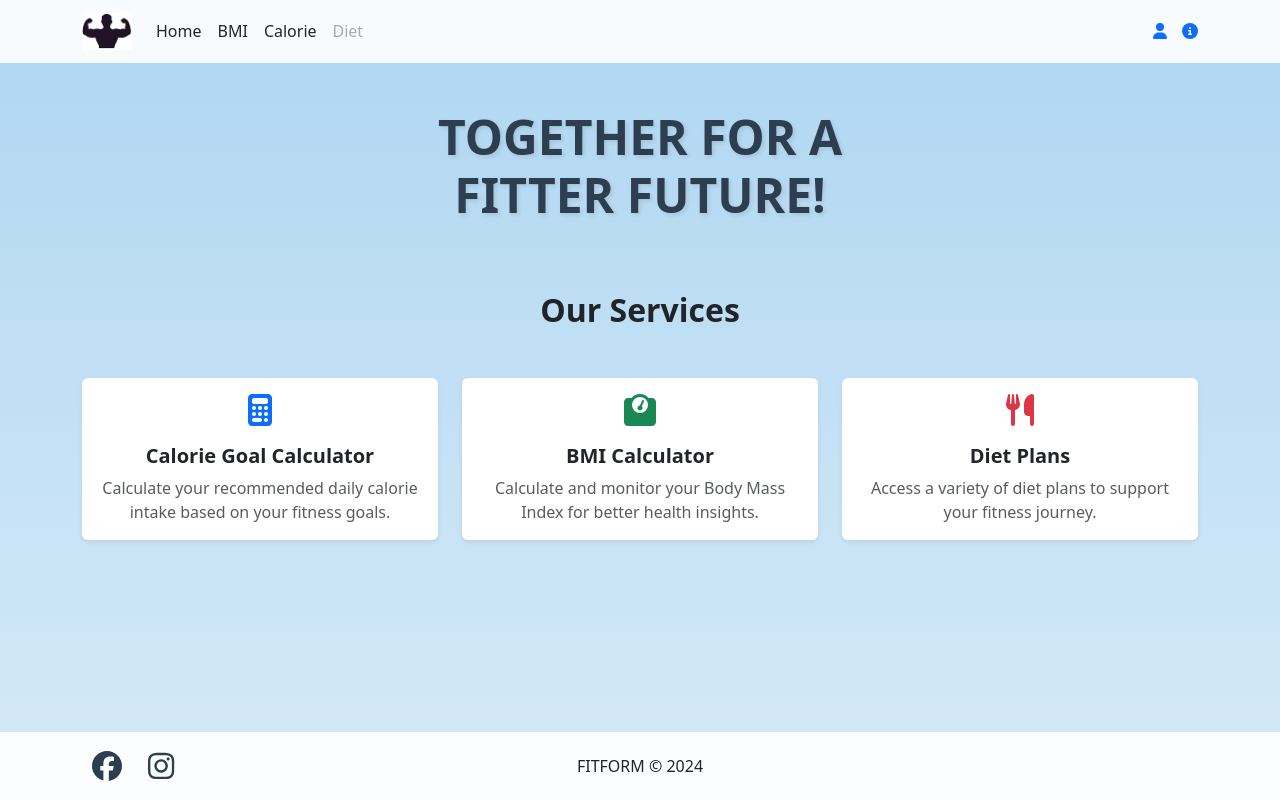
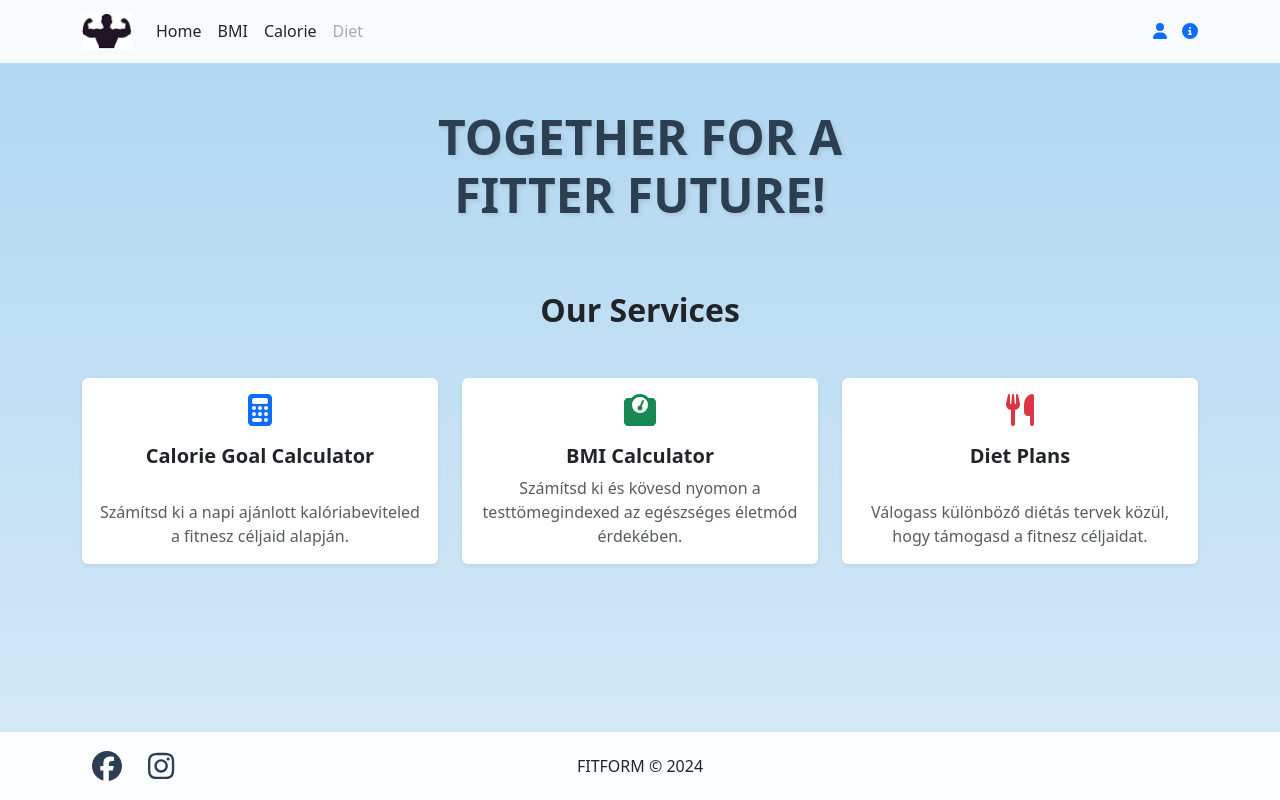
Before and after one commit to valyiroland/FittnesProjekt, a React (Create React App) app: page / in a window 1280 px wide. Built offline with nearby package versions, Linux system fonts and the light colour scheme.

Commit message:
kommentezés főoldal, diet, kalória

```diff
--- a/src/Diet.js
+++ b/src/Diet.js
@@ -3,13 +3,21 @@ import axios from 'axios';
 import './Diet.css';
 
 export default function Diet() {
+  // Kiválasztott kategória állapota (alapértelmezetten "Vegetables")
   const [selectedCategory, setSelectedCategory] = useState("Vegetables");
+
+  // Hozzávalók listájának állapota
   const [foods, setFoods] = useState([]);
+
+  // Receptek listájának állapota
   const [recipes, setRecipes] = useState([]);
 
+  // Ez a hook akkor fut le, amikor a `selectedCategory` értéke megváltozik
   useEffect(() => {
+    // Adatok lekérő függvénye (aszinkron módon)
     const fetchData = async () => {
       try {
+        // Kategórianévhez tartozó azonosítók
         const categoryIdMap = {
           "Vegetables": 1,
           "Fruits": 2,
@@ -20,31 +28,35 @@ export default function Diet() {
           "Others": 7,
         };
 
-        // Hozzávalók lekérése
+        // Hozzávalók lekérése az API-ból a kiválasztott kategória alapján
         const foodResponse = await axios.get(`${process.env.REACT_APP_API_URL}/Ingredients/category/${categoryIdMap[selectedCategory]}`);
-        setFoods(foodResponse.data);
+        setFoods(foodResponse.data); // Lekért hozzávalók állapotba mentése
 
-        // Receptek lekérése
+        // Receptek lekérése az API-ból
         const recipeResponse = await axios.get(`${process.env.REACT_APP_API_URL}/Recipes/Recipes`);
-        setRecipes(recipeResponse.data);
+        setRecipes(recipeResponse.data); // Lekért receptek állapotba mentése
 
       } catch (error) {
-        console.error("Error fetching data", error);
+        console.error("Hiba történt az adatok lekérésekor", error);
       }
     };
 
+    // Adatlekérő függvény meghívása
     fetchData();
-  }, [selectedCategory]);
+  }, [selectedCategory]); // Hook újrafut, ha megváltozik a kiválasztott kategória
 
   return (
     <div className="container mt-5 pt-5 pb-5">
       <h1 className="text-center mb-4">Nutritional Guide</h1>
+
+      {/* Kategóriaválasztó legördülő lista */}
       <div className="d-flex justify-content-center mb-4">
         <select
           value={selectedCategory}
-          onChange={(e) => setSelectedCategory(e.target.value)}
+          onChange={(e) => setSelectedCategory(e.target.value)} // Kiválasztott kategória frissítése
           className="form-select border-dark w-auto text-center"
         >
+          {/* Elérhető kategóriák megjelenítése */}
           {["Vegetables", "Fruits", "Meats and fishes", "Pasta and Breads", "Nuts and Legumes", "Dairy", "Others"].map((category) => (
               <option key={category} value={category}>
                 {category}
@@ -53,6 +65,7 @@ export default function Diet() {
         </select>
       </div>
 
+      {/* Hozzávalók kártyák formájában történő megjelenítése */}
       <div className="row row-cols-1 row-cols-sm-2 row-cols-md-3 row-cols-lg-4 row-cols-xl-5 g-4 mb-5">
         {foods &&
           foods.map((food, index) => (
@@ -71,6 +84,7 @@ export default function Diet() {
           ))}
       </div>
 
+      {/* Receptek megjelenítése */}
       <h2 className="font-weight-bold mb-4 text-center">Recipes</h2>
       <div className="row row-cols-1 row-cols-md-2 row-cols-lg-3 g-4 mb-5">
         {recipes &&
@@ -83,6 +97,7 @@ export default function Diet() {
                   <div>
                     <p className="font-weight-bold mb-2">Ingredients:</p>
                     <ul className="list-unstyled">
+                      {/* Hozzávalók listázása vagy hibaüzenet ha nincs */}
                       {recipe.ingredients && Array.isArray(recipe.ingredients) && recipe.ingredients.length > 0 ? (
                         recipe.ingredients.map((ingredient, idx) => <li key={ingredient + idx}>{ingredient}</li>)
                       ) : (
--- a/src/Home.js
+++ b/src/Home.js
@@ -3,7 +3,8 @@ import { FontAwesomeIcon } from "@fortawesome/react-fontawesome";
 import { faCalculator, faWeight, faUtensils } from "@fortawesome/free-solid-svg-icons";
 import './Home.css';
 import { Link } from "react-router-dom";
-// HeroSection memoizálása, hogy ne renderelődjön újra feleslegesen
+
+// HeroSection komponens memoizálása, hogy ne renderelődjön újra feleslegesen, ha nem változik
 const HeroSection = React.memo(() => {
   return (
     <div>
@@ -18,15 +19,17 @@ const HeroSection = React.memo(() => {
 });
 
 export default function Home() {
+  // Állapot, hogy melyik kártya van éppen "hover"-olva (egér fölé került)
   const [hoveredCard, setHoveredCard] = useState(null);
 
-  // Alapértelmezett és hover stílusok
+  // Alapértelmezett stílus a kártyákhoz
   const defaultStyle = {
     transition: "transform 0.3s ease, boxShadow 0.3s ease",
     transform: "scale(1)",
     boxShadow: "none",
   };
 
+  // Hover (rámutatás) alatti stílus a kártyákhoz
   const hoverStyle = {
     transform: "scale(1.05)",
     boxShadow: "0 10px 20px rgba(0, 0, 0, 0.15)",
@@ -34,33 +37,36 @@ export default function Home() {
 
   return (
     <div className="mt-5">
+      {/* Hero szekció megjelenítése */}
       <HeroSection />
+
+      {/* Szolgáltatások szekció (három kártyával) */}
       <section className="py-16 bg-gradient-to-br from-blue-200 via-blue-100 to-green-100 services-section">
         <div className="container">
           <h2 className="text-center mb-5 fw-bold text-dark">Our Services</h2>
           <div className="row g-4 justify-content-center">
-            {/* Calorie Goal Calculator */}
+
+            {/* Kalória kalkulátor kártya */}
             <div className="col-md-6 col-lg-4">
               <div id="card"
                 className="card h-100 text-center shadow-sm border-0"
                 style={hoveredCard === 1 ? hoverStyle : defaultStyle}
-                onMouseEnter={() => setHoveredCard(1)}
-                onMouseLeave={() => setHoveredCard(null)}
+                onMouseEnter={() => setHoveredCard(1)} // ha rámutatunk, állapotot frissít
+                onMouseLeave={() => setHoveredCard(null)} // ha elvisszük az egeret, visszaáll
               >
                 <Link className="card-body" to="/Calorie">
-
                   <div className="mb-3">
                     <FontAwesomeIcon icon={faCalculator} className="text-primary fa-2x" />
                   </div>
                   <h5 className="card-title fw-bold">Calorie Goal Calculator</h5>
-
                   <p className="card-text text-muted">
-                    Calculate your recommended daily calorie intake based on your fitness goals.
+                    Számítsd ki a napi ajánlott kalóriabeviteled a fitnesz céljaid alapján.
                   </p>
                 </Link>
               </div>
             </div>
-            {/* BMI Calculator */}
+
+            {/* BMI kalkulátor kártya */}
             <div className="col-md-6 col-lg-4">
               <div id="card"
                 className="card h-100 text-center shadow-sm border-0"
@@ -74,12 +80,13 @@ export default function Home() {
                   </div>
                   <h5 className="card-title fw-bold">BMI Calculator</h5>
                   <p className="card-text text-muted">
-                    Calculate and monitor your Body Mass Index for better health insights.
+                    Számítsd ki és kövesd nyomon a testtömegindexed az egészséges életmód érdekében.
                   </p>
                 </Link>
               </div>
             </div>
-            {/* Diet Plans */}
+
+            {/* Diéta tervek kártya */}
             <div className="col-md-6 col-lg-4">
               <div id="card"
                 className="card h-100 text-center shadow-sm border-0"
@@ -93,11 +100,12 @@ export default function Home() {
                   </div>
                   <h5 className="card-title fw-bold">Diet Plans</h5>
                   <p className="card-text text-muted">
-                    Access a variety of diet plans to support your fitness journey.
+                    Válogass különböző diétás tervek közül, hogy támogasd a fitnesz céljaidat.
                   </p>
                 </Link>
               </div>
             </div>
+
           </div>
         </div>
       </section>
```
Also changed, not shown: src/Calorie.js (+38 -5 lines).
